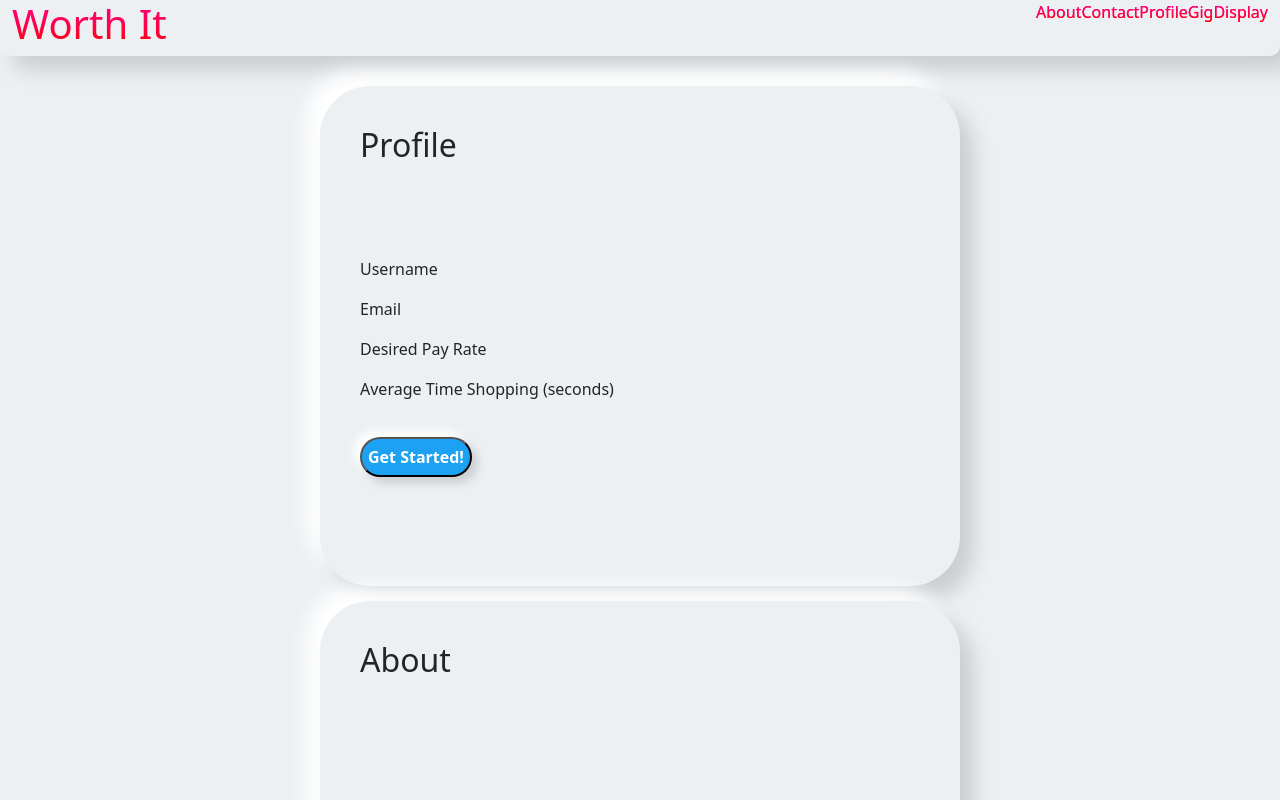
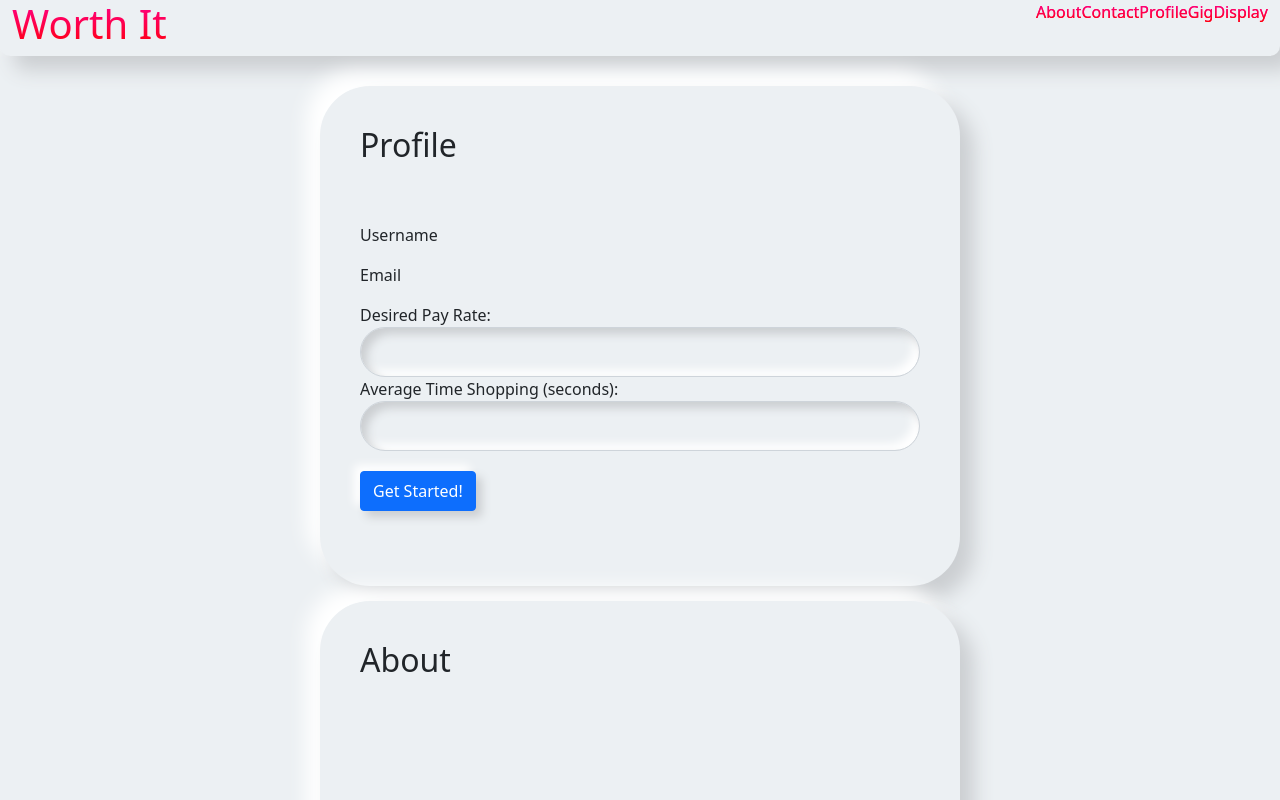
Before and after one commit to Hone12345678/worthIt, a React (Create React App) app in the folder client/: page / in a window 1280 px wide. Both pictures are taken after typing "Sample", "name@example.com", "Sample123" into the empty fields and a click on the button "Submit". Shown: the top 800 px of the page. Built offline with nearby package versions, Linux system fonts and the light colour scheme.

Commit message:
add view screen

```diff
--- a/client/src/App.css
+++ b/client/src/App.css
@@ -9,6 +9,10 @@
   --blur: 20px;
   /* suggested is 10px */
   --button-input-blur: 10px;
+}
+
+body {
+  height: 1vh;
 }
 
 .App {
--- a/client/src/components/Profile/index.js
+++ b/client/src/components/Profile/index.js
@@ -1,3 +1,5 @@
+import { Form, Button } from "react-bootstrap";
+
 function Profile(props) {
 
   function buttonHandler(e) {
@@ -6,16 +8,22 @@ function Profile(props) {
   }
 
   return (
-    <div className="col-6 mx-auto neu d-grid gap-3">
+    <Form className="col-6 mx-auto neu d-grid gap-3" id="login-form">
       <h2>Profile</h2>
       <section>
         <p>Username</p>
         <p>Email</p>
-        <p>Desired Pay Rate</p>
-        <p>Average Time Shopping (seconds)</p>
-        <button className='neu-button' onClick={buttonHandler}>Get Started!</button>
+        <Form.Group className="">
+          <Form.Label bsPrefix="neu-label" htmlFor="username">Desired Pay Rate: </Form.Label>
+          <Form.Control bsPrefix="neu-input" type="text" name="username" defaultValue={''} />
+        </Form.Group>
+        <Form.Group>
+          <Form.Label bsPrefix="neu-label" htmlFor="email">Average Time Shopping (seconds): </Form.Label>
+          <Form.Control bsPrefix="neu-input" type="email" name="email" defaultValue={''} />
+        </Form.Group>
+        <Button className='neu-button' onClick={buttonHandler}>Get Started!</Button>
       </section>
-    </div>
+    </Form>
   );
 }
 
```
